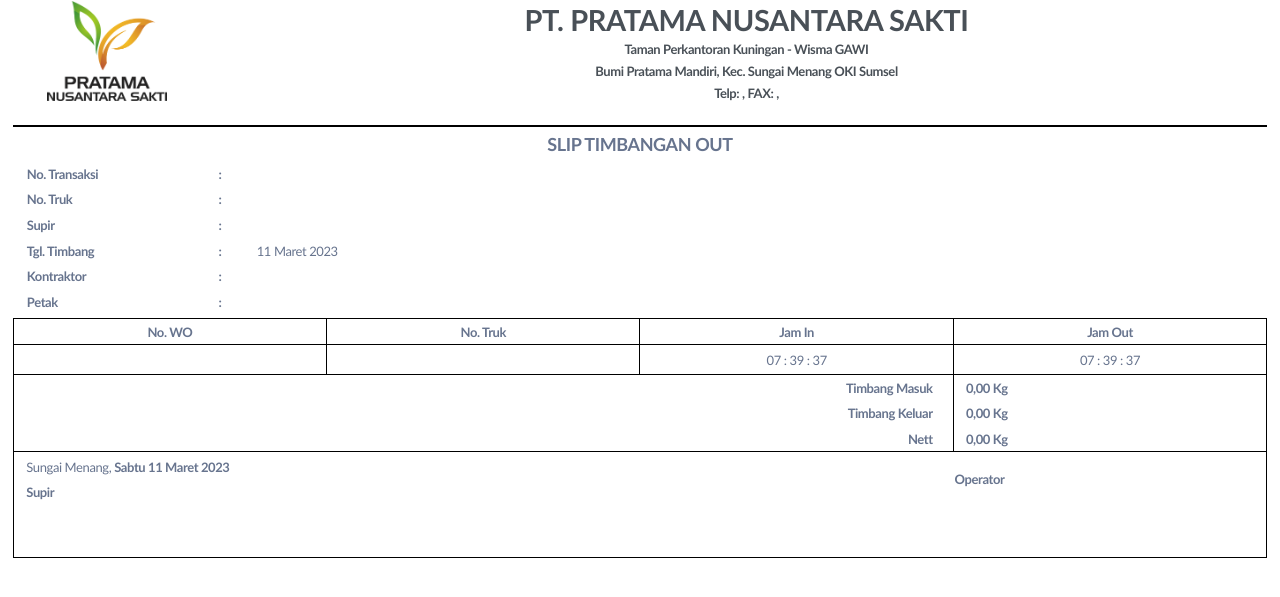
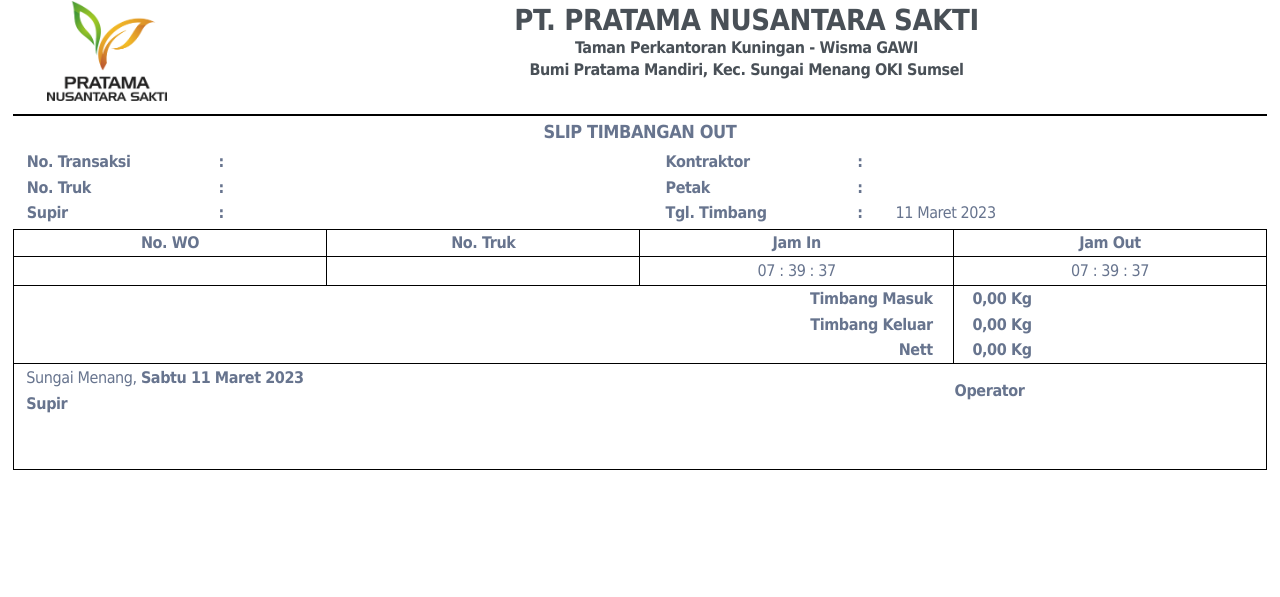
Before and after one commit to flashcry3rd/wcs.pns.id, a CodeIgniter 4 app: the page made by app/Views/temp/surat-timbang.php in a window 1280 px wide. Shown: the top 597 px of the page. Run offline with PHP 8.4 and a stand-in for CodeIgniter, Linux system fonts and the light colour scheme; the template is opened without the code that fills it, so the values that code supplies are empty; some libraries are stand-ins or nearby versions.

Commit message:
Update surat-timbang.php

```diff
--- a/app/Views/temp/surat-timbang.php
+++ b/app/Views/temp/surat-timbang.php
@@ -5,16 +5,15 @@
 
     @media print{
         @page {
-            size: auto;   /* auto is the initial value */
-            size: portrait;
+
             margin: 0;  /* this affects the margin in the printer settings */
 
         }
     }
 
     a{
-        font-family: calibri;
-        font-size: small;
+        font-family: tahoma;
+        font-size: medium;
     }
     .tengah{
         display: flex;
@@ -66,7 +65,7 @@
                                         <br />
                                         <a style="font-size: 18;">Bumi Pratama Mandiri, Kec. Sungai Menang OKI Sumsel</a>
                                         <br />
-                                        <a style="font-size: 18;">Telp: , FAX: , </a>
+                                        <!-- <a style="font-size: 18;">Telp: , FAX: , </a> -->
                                     </b>
                                 </div>
                             </div>
@@ -87,19 +86,23 @@
                             <tr >
                                 <td style="width: 15%; padding: 0%; padding-left: 2%"><b><a>No. Transaksi</a></b></td>
                                 <td style="width: 5%;  padding: 0%; padding-left: 2%"><b><a> : </a></b></td>
-                                <td style="width: 80%;  padding: 0%; padding-left: 0%;"><a ><?= $timbang->no_transaksi ?></a></td>
+                                <td style="width: 30%;  padding: 0%; padding-left: 0%;"><a ><?= $timbang->no_transaksi ?></a></td>
+                                <td style="width: 15%;  padding: 0%; padding-left: 2%"><b><a>Kontraktor</a></b></td>
+                                <td style="width: 5%;  padding: 0%; padding-left: 2%"><b><a> : </a></b></td>
+                                <td style="width: 30%;  padding: 0%; padding-left: 0%;"><a ><?= $kontraktor->nama_vendor ?></a></td>
                             </tr>
                             <tr >
                                 <td style="width: 15%;  padding: 0%; padding-left: 2%"><b><a>No. Truk</a></b></td>
                                 <td style="width: 5%;  padding: 0%; padding-left: 2%"><b><a> : </a></b></td>
-                                <td style="width: 80%;  padding: 0%; padding-left: 0%;"><a ><?= $timbang->kode_truck ?></a></td>
+                                <td style="width: 30%;  padding: 0%; padding-left: 0%;"><a ><?= $timbang->kode_truck ?></a></td>
+                                <td style="width: 15%;  padding: 0%; padding-left: 2%"><b><a>Petak</a></b></td>
+                                <td style="width: 5%;  padding: 0%; padding-left: 2%"><b><a> : </a></b></td>
+                                <td style="width: 30%;  padding: 0%; padding-left: 0%;"><a ><?= $timbang->kode_petak ?></a></td>
                             </tr>
                             <tr >
                                 <td style="width: 15%;  padding: 0%; padding-left: 2%"><b><a>Supir</a></b></td>
                                 <td style="width: 5%;  padding: 0%; padding-left: 2%"><b><a> : </a></b></td>
-                                <td style="width: 80%;  padding: 0%; padding-left: 0%;"><a ><?= $timbang->supir ?></a></td>
-                            </tr>
-                            <tr >
+                                <td style="width: 30%;  padding: 0%; padding-left: 0%;"><a ><?= $timbang->supir ?></a></td>
                                 <td style="width: 15%;  padding: 0%; padding-left: 2%"><b><a>Tgl. Timbang</a></b></td>
                                 <td style="width: 5%;  padding: 0%; padding-left: 2%"><b><a> : </a></b></td>
                                 <?
@@ -132,18 +135,10 @@
                                     $m ="";
                                 }
                                 ?>
-                                <td style="width: 80%;  padding: 0%; padding-left: 0%;"><a ><?= date_format(date_create($timbang->weight_in_time), "d")." ".$m." ".date_format(date_create($timbang->weight_in_time), "Y") ?></a></td>
+                                <td style="width: 30%;  padding: 0%; padding-left: 0%;"><a ><?= date_format(date_create($timbang->weight_in_time), "d")." ".$m." ".date_format(date_create($timbang->weight_in_time), "Y") ?></a></td>
                             </tr>
-                            <tr >
-                                <td style="width: 15%;  padding: 0%; padding-left: 2%"><b><a>Kontraktor</a></b></td>
-                                <td style="width: 5%;  padding: 0%; padding-left: 2%"><b><a> : </a></b></td>
-                                <td style="width: 80%;  padding: 0%; padding-left: 0%;"><a ><?= $kontraktor->nama_vendor ?></a></td>
-                            </tr>
-                            <tr >
-                                <td style="width: 15%;  padding: 0%; padding-left: 2%"><b><a>Petak</a></b></td>
-                                <td style="width: 5%;  padding: 0%; padding-left: 2%"><b><a> : </a></b></td>
-                                <td style="width: 80%;  padding: 0%; padding-left: 0%;"><a ><?= $timbang->kode_petak ?></a></td>
-                            </tr>
+
+
                         </tbody>
                     </table>
                 <td>
```
